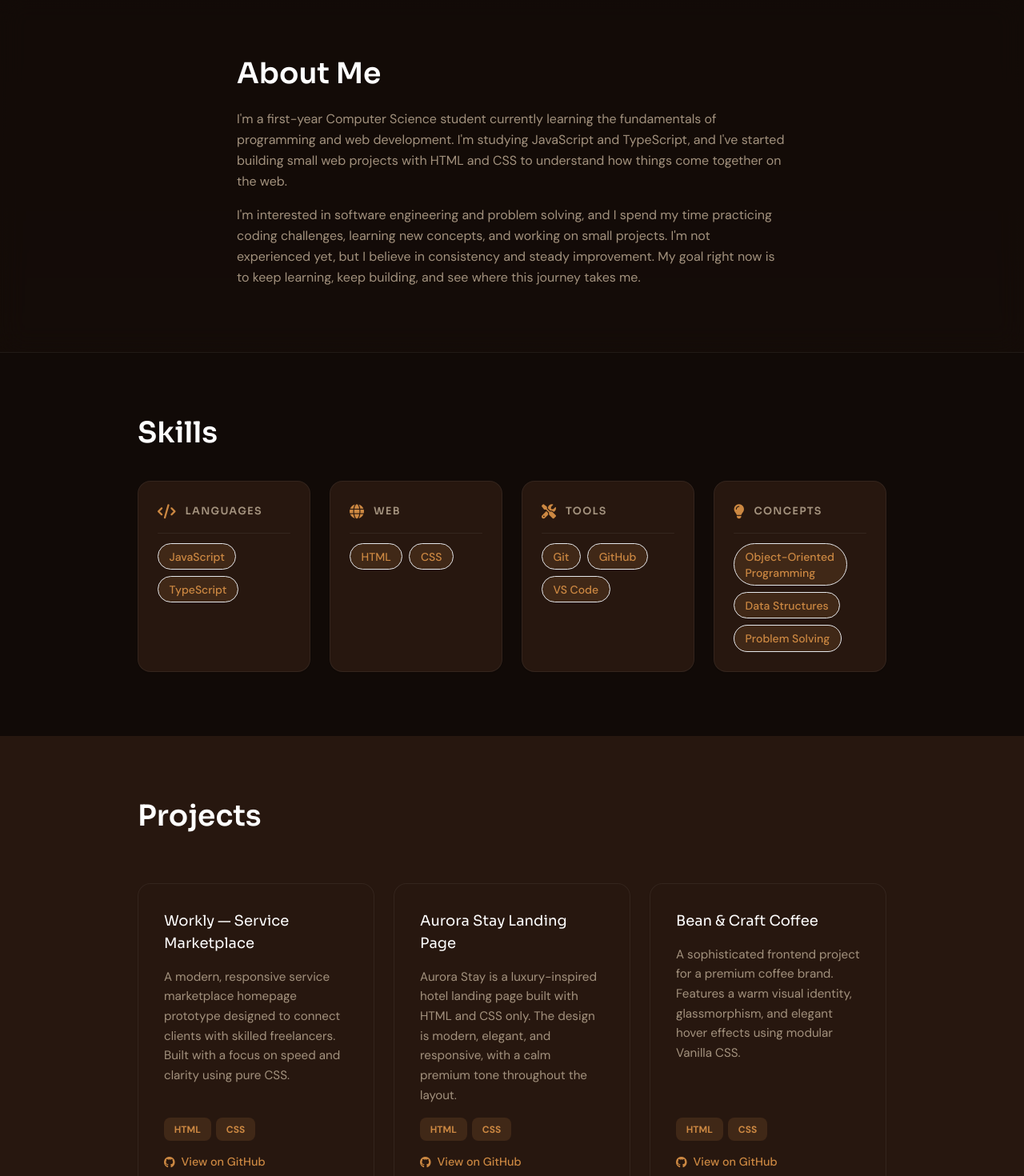
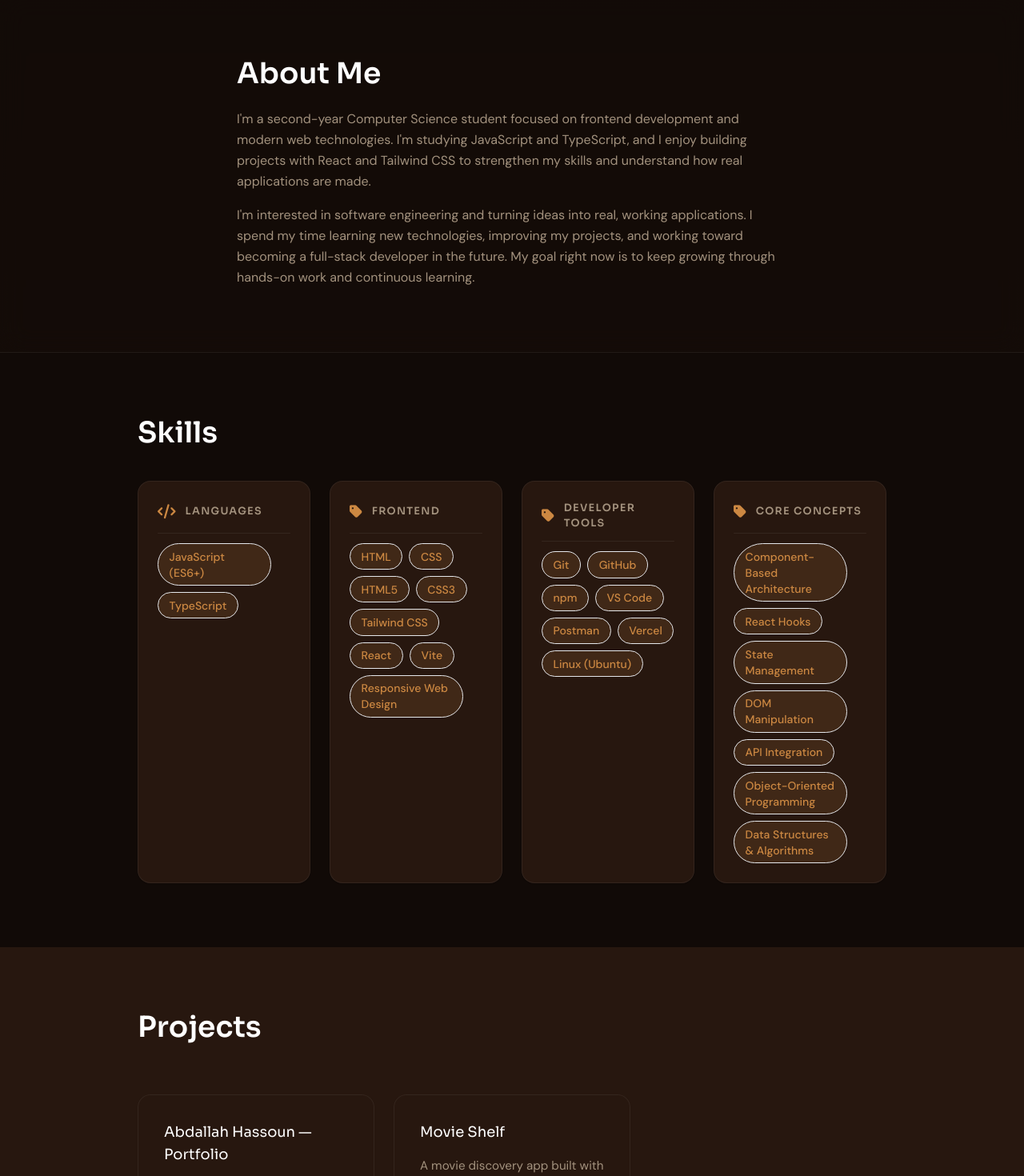
Before and after one commit to ahdevworker03/Abdallah-Hassoun-Portfolio, a React (Vite) app: page / in a window 1280 px wide. Shown: the part 880-2350 px from the top of the page at 80% size. Built offline with nearby package versions, Linux system fonts and the light colour scheme.

Commit message:
feat: update About section and enhance portfolio details with new projects and skills

```diff
--- a/src/components/sections/About.tsx
+++ b/src/components/sections/About.tsx
@@ -6,18 +6,16 @@ function About() {
           About Me
         </h2>
         <p className="mb-4 text-base leading-relaxed text-text-secondary last:mb-0">
-          I'm a first-year Computer Science student currently learning the
-          fundamentals of programming and web development. I'm studying JavaScript
-          and TypeScript, and I've started building small web projects with
-          HTML and CSS to understand how things come together on the web.
+          I'm a second-year Computer Science student focused on frontend development and modern web
+          technologies. I'm studying JavaScript and TypeScript, and I enjoy building projects with
+          React and Tailwind CSS to strengthen my skills and understand how real applications are
+          made.
         </p>
         <p className="mb-4 text-base leading-relaxed text-text-secondary last:mb-0">
-          I'm interested in software engineering and problem solving, and I
-          spend my time practicing coding challenges, learning new concepts,
-          and working on small projects. I'm not experienced yet, but I
-          believe in consistency and steady improvement. My goal right now is
-          to keep learning, keep building, and see where this journey takes
-          me.
+          I'm interested in software engineering and turning ideas into real, working applications.
+          I spend my time learning new technologies, improving my projects, and working toward
+          becoming a full-stack developer in the future. My goal right now is to keep growing
+          through hands-on work and continuous learning.
         </p>
       </div>
     </section>
--- a/src/components/sections/Hero.tsx
+++ b/src/components/sections/Hero.tsx
@@ -10,6 +10,11 @@ const socialLinks = [
     label: "LinkedIn",
     url: "https://www.linkedin.com/in/ahdevworker03/",
     icon: "fa-brands fa-linkedin",
+  },
+  {
+    label: "Instagram",
+    url: "https://www.instagram.com/ahdevworker03/",
+    icon: "fa-brands fa-instagram",
   },
 ]
 
@@ -27,32 +32,23 @@ function Hero() {
           height={120}
           className="mb-6 h-[120px] w-[120px] rounded-full border-[3px] border-primary-soft object-cover shadow-lg md:h-[140px] md:w-[140px]"
         />
-        <p className="mb-2 text-sm uppercase tracking-widest text-text-secondary">
-          Hi, I'm
-        </p>
+        <p className="mb-2 text-sm uppercase tracking-widest text-text-secondary">Hi, I'm</p>
         <h1 className="mb-6 font-heading text-5xl font-bold leading-tight tracking-tighter text-text-primary md:text-7xl gradient-text">
           Abdallah Hassoun
         </h1>
         <p className="mb-5 text-lg font-medium leading-relaxed text-text-secondary">
-          First-year CS Student &middot; Aspiring Software Engineer
+          Second-Year Computer Science Student &middot; Frontend Developer
         </p>
         <p className="mb-8 max-w-[560px] text-base leading-relaxed text-text-secondary">
-          I build things to learn. Currently exploring web development,
-          algorithms, and what it means to write good code.
+          I enjoy turning ideas into real, working applications while continuously improving my
+          skills through hands-on projects. Currently building with React & TypeScript as I work
+          toward becoming a full-stack developer.
         </p>
         <div className="flex flex-col items-center gap-4 md:flex-row md:flex-wrap md:justify-center">
-          <Button
-            variant="primary"
-            href="#projects"
-            className="w-full max-w-[280px] md:w-auto"
-          >
+          <Button variant="primary" href="#projects" className="w-full max-w-[280px] md:w-auto">
             View My Projects
           </Button>
-          <Button
-            variant="secondary"
-            href="#contact"
-            className="w-full max-w-[280px] md:w-auto"
-          >
+          <Button variant="secondary" href="#contact" className="w-full max-w-[280px] md:w-auto">
             Get In Touch
           </Button>
           <Button
--- a/src/data/contact.ts
+++ b/src/data/contact.ts
@@ -13,11 +13,7 @@ export const contactLinks: ContactLink[] = [
     url: "https://www.linkedin.com/in/ahdevworker03/",
   },
   {
-    label: "GitHub",
-    url: "https://github.com/ahdevworker03",
-  },
-  {
-    label: "Send Email",
-    url: "mailto:ahdevworker03@gmail.com",
+    label: "Whatsapp",
+    url: "https://wa.me/96171819509",
   },
 ]
--- a/src/data/projects.ts
+++ b/src/data/projects.ts
@@ -7,24 +7,17 @@ export interface Project {
 
 export const projects: Project[] = [
   {
-    title: "Workly — Service Marketplace",
+    title: "Abdallah Hassoun — Portfolio",
     description:
-      "A modern, responsive service marketplace homepage prototype designed to connect clients with skilled freelancers. Built with a focus on speed and clarity using pure CSS.",
-    tech: ["HTML", "CSS"],
-    githubUrl: "https://github.com/ahdevworker03/Workly-Homepage-Build-Plan",
+      "A modern, responsive portfolio built with React, TypeScript, and Tailwind CSS to showcase my projects, skills, and journey as a software engineering student.",
+    tech: ["React", "TypeScript", "Tailwind CSS"],
+    githubUrl: "https://github.com/ahdevworker03/Abdallah-Hassoun-Portfolio",
   },
   {
-    title: "Aurora Stay Landing Page",
+    title: "Movie Shelf",
     description:
-      "Aurora Stay is a luxury-inspired hotel landing page built with HTML and CSS only. The design is modern, elegant, and responsive, with a calm premium tone throughout the layout.",
-    tech: ["HTML", "CSS"],
-    githubUrl: "https://github.com/ahdevworker03/Aurora-Stay-landing-page",
-  },
-  {
-    title: "Bean & Craft Coffee",
-    description:
-      "A sophisticated frontend project for a premium coffee brand. Features a warm visual identity, glassmorphism, and elegant hover effects using modular Vanilla CSS.",
-    tech: ["HTML", "CSS"],
-    githubUrl: "https://github.com/ahdevworker03/BeanCraft-Coffe",
+      "A movie discovery app built with React that lets users search for films, save them to a watchlist, track watched movies, and keep their data across sessions.",
+    tech: ["React", "JavaScript"],
+    githubUrl: "https://github.com/ahdevworker03/movie-shelf",
   },
 ]
--- a/src/data/skills.ts
+++ b/src/data/skills.ts
@@ -6,18 +6,35 @@ export interface SkillCategory {
 export const skillCategories: SkillCategory[] = [
   {
     name: "Languages",
-    items: ["JavaScript", "TypeScript"],
+    items: ["JavaScript (ES6+)", "TypeScript"],
   },
   {
-    name: "Web",
-    items: ["HTML", "CSS"],
+    name: "Frontend",
+    items: [
+      "HTML",
+      "CSS",
+      "HTML5",
+      "CSS3",
+      "Tailwind CSS",
+      "React",
+      "Vite",
+      "Responsive Web Design",
+    ],
   },
   {
-    name: "Tools",
-    items: ["Git", "GitHub", "VS Code"],
+    name: "Developer Tools",
+    items: ["Git", "GitHub", "npm", "VS Code", "Postman", "Vercel", "Linux (Ubuntu)"],
   },
   {
-    name: "Concepts",
-    items: ["Object-Oriented Programming", "Data Structures", "Problem Solving"],
+    name: "Core Concepts",
+    items: [
+      "Component-Based Architecture",
+      "React Hooks",
+      "State Management",
+      "DOM Manipulation",
+      "API Integration",
+      "Object-Oriented Programming",
+      "Data Structures & Algorithms",
+    ],
   },
 ]
```
